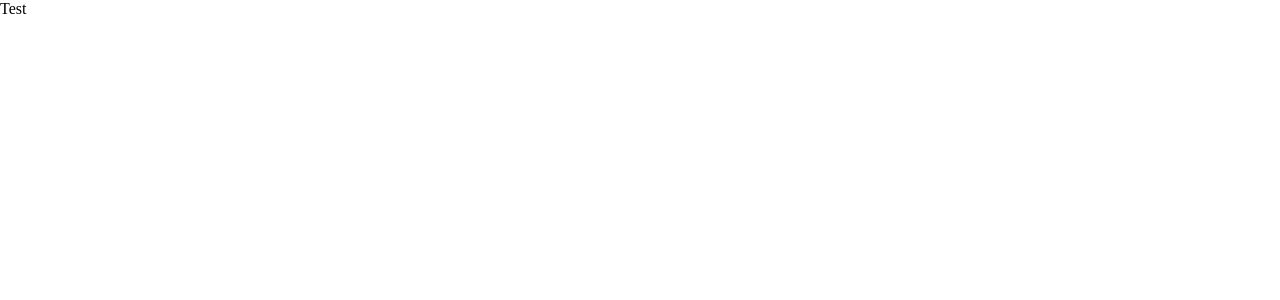
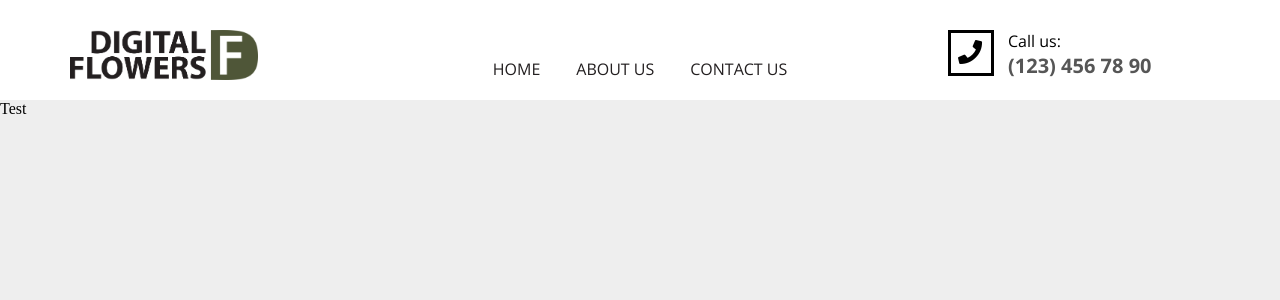
Before and after one commit to VladChekunov/DigitalFlowers, a PHP site: page / in a window 1280 px wide. Before the commit the part shown is almost empty. Shown: the top 300 px of the page. Run offline with PHP 8.4, Linux system fonts and the light colour scheme; some libraries are stand-ins or nearby versions.

Commit message:
add header

```diff
--- a/css/style.css
+++ b/css/style.css
@@ -1,5 +1,90 @@
+@import url('https://fonts.googleapis.com/css?family=Open+Sans:400,700&subset=cyrillic');
+
 body{
 	margin:0;
 	padding:0;
+	background:#eeeeee;
+}
+
+header{
+	display:block;
+	height:100px;
+	width:100%;
+	padding-left:70px;
+	padding-right:70px;
+	box-sizing: border-box;
 	background:#ffffff;
 }
+.header_container{
+	display:block;
+	width:100%;
+	height:100%;
+}
+.logo{
+	display:block;
+	float:left;
+	width:262px;
+	height:50px;
+	margin-top:30px;
+}
+.logo img{
+	height:100%;
+}
+nav{
+	display: block;
+	margin: 0 auto;
+	left: 0;
+	right: 0;
+	text-align: center;
+	position: absolute;
+	margin-top:58px;
+}
+nav a{
+	color:#231f20;
+	font-size:16px;
+	text-decoration:none;
+	font-family: 'Open Sans', sans-serif;
+	padding-left:16px;
+	padding-right:16px;
+}
+
+.phone{
+	display:block;
+	float:right;
+	width:262px;
+	margin-top: 30px;
+}
+
+.phone_tip{
+	font-family: 'Open Sans', sans-serif;
+	font-size:16px;
+}
+
+.phone_num{
+	font-family: 'Open Sans', sans-serif;
+	font-size:20px;
+	font-weight:bold;
+	z-index: 10;
+	position: absolute;
+	color:#565656;
+}
+
+.phone_left{
+	display:block;
+	height:40px;
+	width:40px;
+	float:left;
+	border: solid 3px #000;
+}
+.phone_right{
+	height:50px;
+	width:202px;
+	display:block;
+	float:right;
+}
+
+.phone_left i{
+	font-size: 24px;
+	padding: 7px;
+	text-align: right;
+}
--- a/index.html
+++ b/index.html
@@ -2,15 +2,34 @@
 <head>
 	<meta charset="utf-8">
 	<link rel="stylesheet" href="./css/style.css" type="text/css">
+	<link rel="stylesheet" href="https://use.fontawesome.com/releases/v5.3.1/css/all.css" integrity="sha384-mzrmE5qonljUremFsqc01SB46JvROS7bZs3IO2EmfFsd15uHvIt+Y8vEf7N7fWAU" crossorigin="anonymous">
+
+
+
 	<title>Digital Flowers</title>
 	<link rel="shortcut icon" href="favicon.ico" />
 </head>
 <body>
 <header>
-	<div class="logo"></div>
-	<nav>
-
-	</nav>
+	<div class="header_container">
+		<div class="logo">
+			<img src="/img/logo-xs.png">
+		</div>
+		<nav>
+			<a href="/index.html">HOME</a>
+			<a href="/about">ABOUT US</a>
+			<a href="/contact">CONTACT US</a>
+		</nav>
+		<div class="phone">
+			<div class="phone_left">
+				<i class="fas fa-phone"></i>
+			</div>
+			<div class="phone_right">
+				<div class="phone_tip">Call us:</div>
+				<div class="phone_num">(123) 456 78 90</div>
+			</div>
+		</div>
+	</div>
 </header>
 <div class="content">
 	Test
```
Also changed, not shown: 1 other file.
